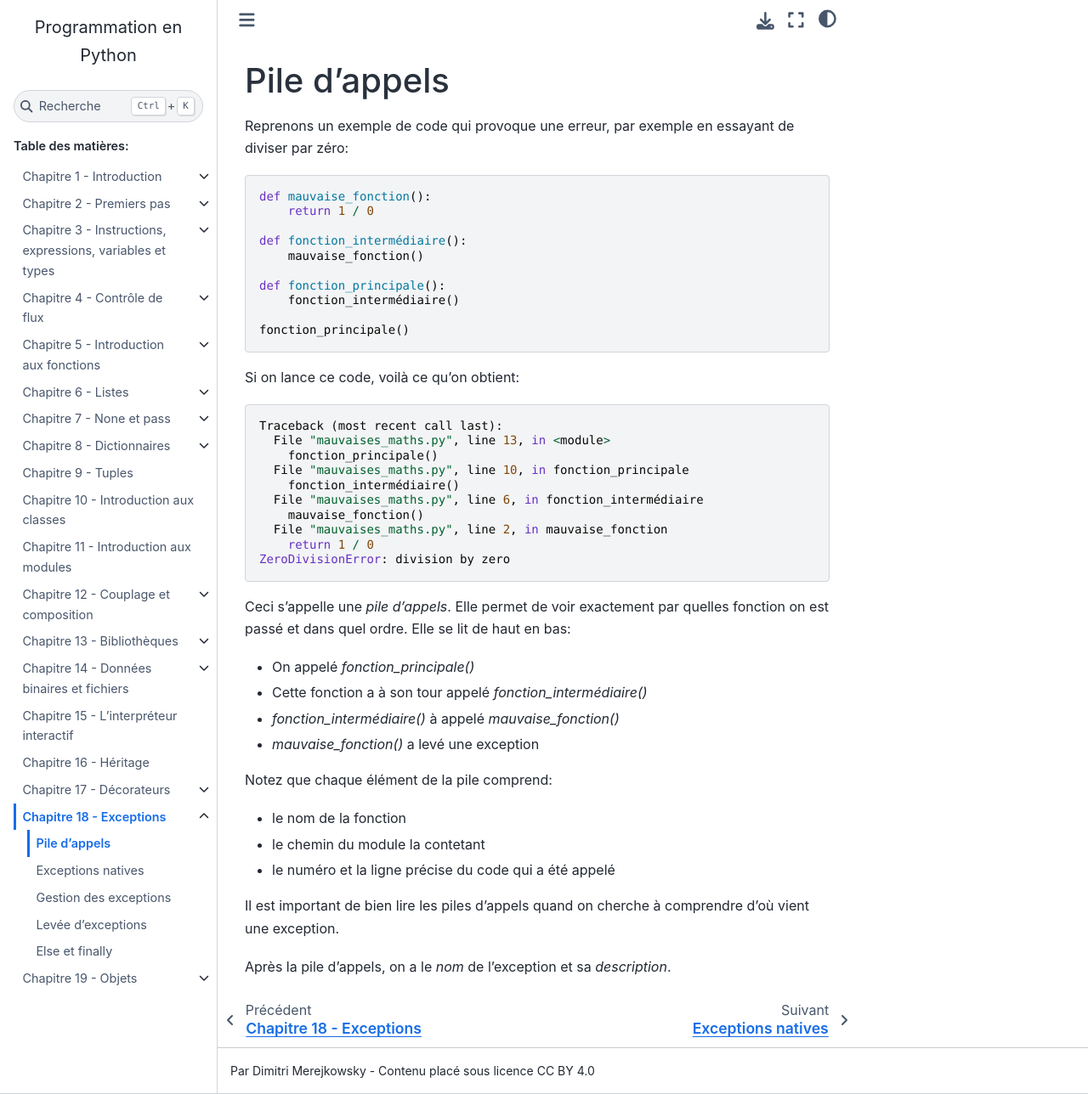
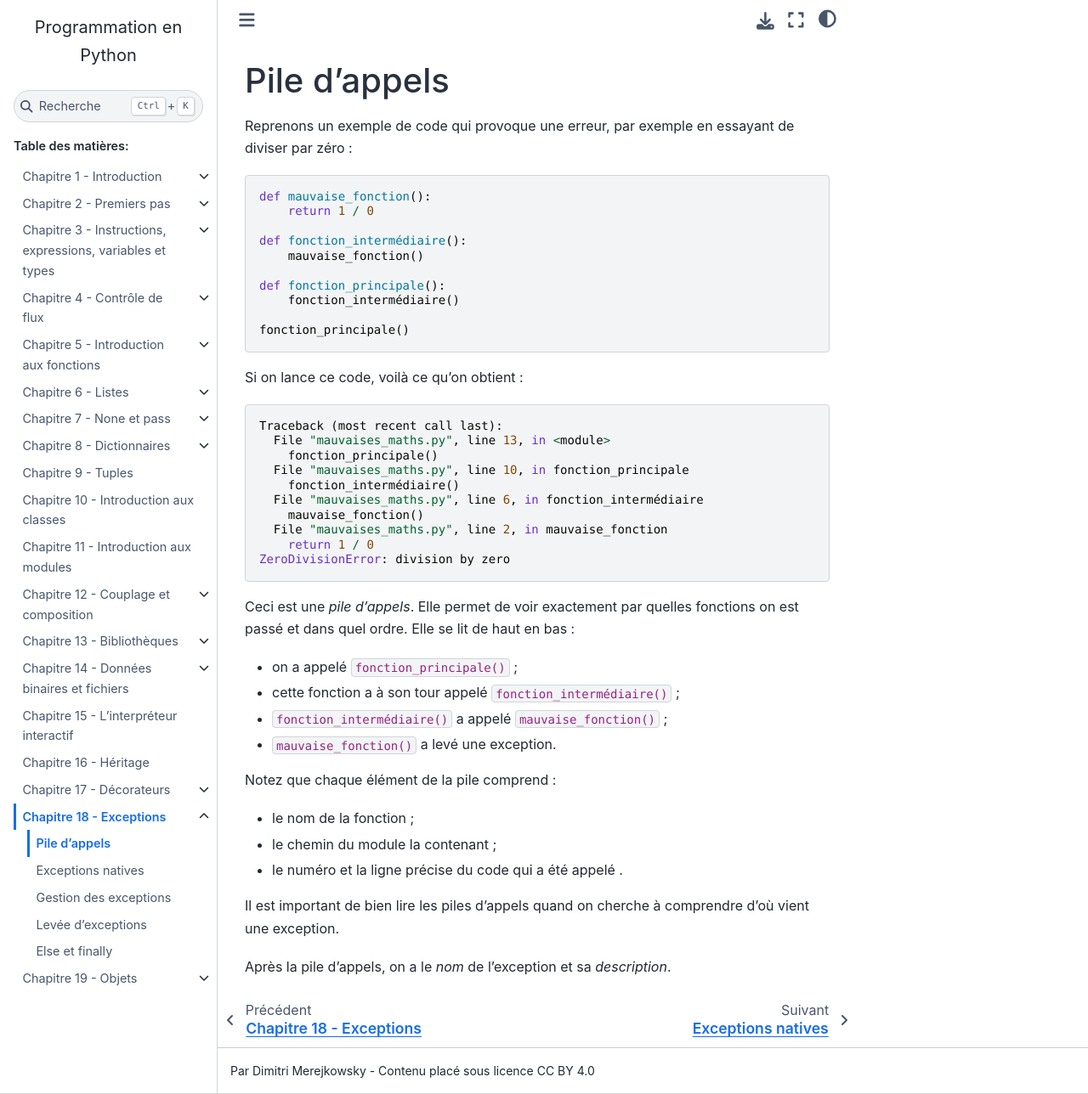
Before and after one commit to gruiick/cours-python, a Sphinx documentation site: the page built from source/18-exceptions/01-piles.rst, in a window 1280 px wide and 1288 px high. Shown: the whole window at 85% size. Built offline with Sphinx 7.4.7 and the Sphinx Book theme 1.1.4, drawn with Linux system fonts in a browser that asks for light colours.

Commit message:
typos, spaceing § 18/01

```diff
--- a/source/18-exceptions/01-piles.rst
+++ b/source/18-exceptions/01-piles.rst
@@ -2,47 +2,47 @@ Pile d'appels
 =============
 
 Reprenons un exemple de code qui provoque une erreur, par exemple en essayant
-de diviser par zéro::
+de diviser par zéro : ::
 
-  def mauvaise_fonction():
-      return 1 / 0
+    def mauvaise_fonction():
+        return 1 / 0
 
-  def fonction_intermédiaire():
-      mauvaise_fonction()
+    def fonction_intermédiaire():
+        mauvaise_fonction()
 
-  def fonction_principale():
-      fonction_intermédiaire()
+    def fonction_principale():
+        fonction_intermédiaire()
 
-  fonction_principale()
+    fonction_principale()
 
 
-Si on lance ce code, voilà ce qu'on obtient::
+Si on lance ce code, voilà ce qu'on obtient : ::
 
 
-  Traceback (most recent call last):
-    File "mauvaises_maths.py", line 13, in <module>
-      fonction_principale()
-    File "mauvaises_maths.py", line 10, in fonction_principale
-      fonction_intermédiaire()
-    File "mauvaises_maths.py", line 6, in fonction_intermédiaire
-      mauvaise_fonction()
-    File "mauvaises_maths.py", line 2, in mauvaise_fonction
-      return 1 / 0
-  ZeroDivisionError: division by zero
+    Traceback (most recent call last):
+      File "mauvaises_maths.py", line 13, in <module>
+        fonction_principale()
+      File "mauvaises_maths.py", line 10, in fonction_principale
+        fonction_intermédiaire()
+      File "mauvaises_maths.py", line 6, in fonction_intermédiaire
+        mauvaise_fonction()
+      File "mauvaises_maths.py", line 2, in mauvaise_fonction
+        return 1 / 0
+    ZeroDivisionError: division by zero
 
-Ceci s'appelle une *pile d'appels*. Elle permet de voir exactement par quelles fonction on est passé et
-dans quel ordre. Elle se lit de haut en bas:
+Ceci est une *pile d'appels*. Elle permet de voir exactement par quelles fonctions
+on est passé et dans quel ordre. Elle se lit de haut en bas :
 
-* On appelé `fonction_principale()`
-* Cette fonction a à son tour appelé `fonction_intermédiaire()`
-* `fonction_intermédiaire()` à appelé `mauvaise_fonction()`
-* `mauvaise_fonction()` a levé une exception
+* on a appelé ``fonction_principale()`` ;
+* cette fonction a à son tour appelé ``fonction_intermédiaire()`` ;
+* ``fonction_intermédiaire()`` a appelé ``mauvaise_fonction()`` ;
+* ``mauvaise_fonction()`` a levé une exception.
 
-Notez que chaque élément de la pile comprend:
+Notez que chaque élément de la pile comprend :
 
-* le nom de la fonction
-* le chemin du module la contetant
-* le numéro et la ligne précise du code qui a été appelé
+* le nom de la fonction ;
+* le chemin du module la contenant ;
+* le numéro et la ligne précise du code qui a été appelé .
 
 Il est important de bien lire les piles d'appels quand on cherche
 à comprendre d'où vient une exception.
```
